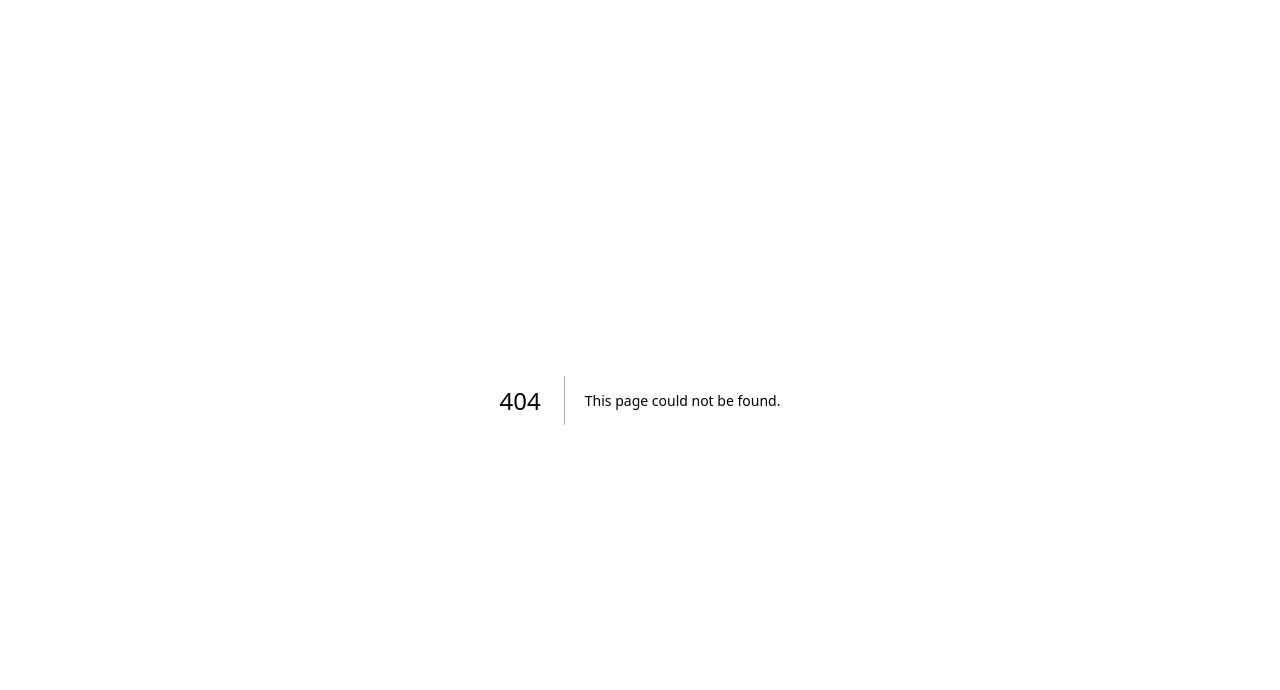
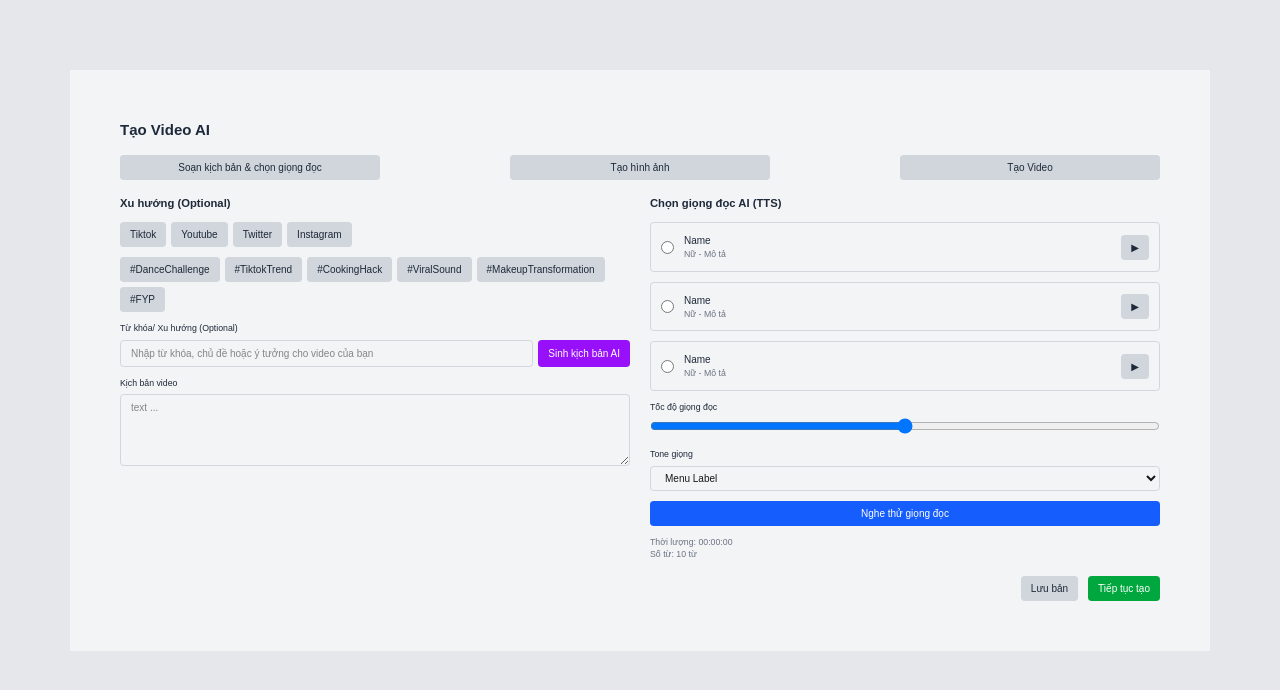
Before and after one commit to NhatAnthonyCiemon/videoAI, a Next.js app in the folder frontend/: page /create-script in a window 1280 px wide. Before the commit this address had no page. Shown: the top 690 px of the page. Built offline with nearby package versions, Linux system fonts and the light colour scheme.

Commit message:
frontend for script and image

```diff
--- a/frontend/package.json
+++ b/frontend/package.json
@@ -9,9 +9,9 @@
     "lint": "next lint"
   },
   "dependencies": {
-    "next": "15.3.1",
-    "react": "^19.0.0",
-    "react-dom": "^19.0.0",
+    "next": "^15.3.1",
+    "react": "^19.1.0",
+    "react-dom": "^19.1.0",
     "sass": "^1.87.0"
   },
   "devDependencies": {
--- /dev/null
+++ b/frontend/src/app/create-image/page.tsx
@@ -0,0 +1,69 @@
+export default function CreateImage() {
+    return (
+        <div className="p-8 bg-gray-100 min-h-screen">
+            {/* Header */}
+            <h1 className="text-2xl font-bold mb-6 text-gray-800">Tạo Video AI</h1>
+
+            {/* Tabs */}
+            <div className="flex gap-4 mb-8">
+                <button className="px-4 py-2 bg-gray-300 text-gray-800 rounded-md hover:bg-gray-400">
+                    Soạn kịch bản & chọn giọng đọc
+                </button>
+                <button className="px-4 py-2 bg-black text-white rounded-md">
+                    Tạo hình ảnh
+                </button>
+                <button className="px-4 py-2 bg-gray-300 text-gray-800 rounded-md hover:bg-gray-400">
+                    Tạo Video
+                </button>
+            </div>
+
+            {/* Image Sections */}
+            <div className="flex flex-col gap-8">
+                {[1, 2, 3, 4].map((index) => (
+                    <div key={index} className="bg-white p-6 rounded-md shadow-md">
+                        <h2 className="text-lg font-semibold mb-4 text-gray-800">Ảnh {index}:</h2>
+                        <div className="grid grid-cols-3 gap-4">
+                            {/* Image Placeholder */}
+                            <div className="col-span-1 bg-gray-300 h-40 rounded-md"></div>
+
+                            {/* Script and Prompt */}
+                            <div className="col-span-2 flex flex-col gap-4">
+                                <div>
+                                    <p className="font-semibold text-gray-800">Script:</p>
+                                    <p className="text-gray-600">
+                                        Lorem ipsum arcu proin aliquam massa faucibus vitae dictum diam scelerisque
+                                        lobortis elementum semper et morbi et tincidunt sed turpis.
+                                    </p>
+                                </div>
+                                <div>
+                                    <p className="font-semibold text-gray-800">Prompt (Description):</p>
+                                    <p className="text-gray-600">
+                                        Lorem ipsum arcu proin aliquam massa faucibus vitae dictum diam scelerisque
+                                        lobortis elementum semper et morbi et tincidunt sed turpis.
+                                    </p>
+                                </div>
+                            </div>
+                        </div>
+
+                        {/* Regenerate Button */}
+                        <div className="flex justify-end mt-4">
+                            <button className="px-4 py-2 bg-gray-300 text-gray-800 rounded-md hover:bg-gray-400">
+                                Tạo lại
+                            </button>
+                        </div>
+                    </div>
+                ))}
+            </div>
+
+            {/* Footer Buttons */}
+            <div className="flex justify-end gap-4 mt-8">
+                <button className="px-4 py-2 bg-gray-300 text-gray-800 rounded-md hover:bg-gray-400">
+                    Lưu bản nháp
+                </button>
+                <button className="px-4 py-2 bg-black text-white rounded-md">
+                    Tạo Video
+                </button>
+            </div>
+        </div>
+    );
+}
--- /dev/null
+++ b/frontend/src/app/create-script/page.tsx
@@ -0,0 +1,143 @@
+export default function CreateScript() {
+  return (
+    <div className="p-8 bg-gray-200 min-h-screen">
+      <div className="m-20 bg-gray-100 p-20">
+        <h1 className="text-2xl font-bold mb-6 text-gray-800">Tạo Video AI</h1>
+        {/* Tabs */}
+        <div className="flex justify-between mb-6">
+            <button className="px-4 py-2 bg-gray-300 text-gray-800 rounded-md hover:bg-black hover:text-white w-1/4">
+              Soạn kịch bản & chọn giọng đọc
+            </button>
+            <button className="px-4 py-2 bg-gray-300 text-gray-800 rounded-md hover:bg-black hover:text-white w-1/4">
+              Tạo hình ảnh
+            </button>
+            <button className="px-4 py-2 bg-gray-300 text-gray-800 rounded-md hover:bg-black hover:text-white w-1/4">
+              Tạo Video
+            </button>
+          </div>
+
+        <div className="flex flex-col gap-6">
+
+          {/* Main Content */}
+          <div className="grid grid-cols-2 gap-8">
+            {/* Left Section */}
+            <div>
+              <h2 className="text-lg font-semibold mb-4 text-gray-800">
+                Xu hướng (Optional)
+              </h2>
+              <div className="flex flex-wrap gap-2 mb-4">
+                {["Tiktok", "Youtube", "Twitter", "Instagram"].map(
+                  (platform) => (
+                    <button
+                      key={platform}
+                      className="px-4 py-2 bg-gray-300 text-gray-800 rounded-md hover:bg-gray-400"
+                    >
+                      {platform}
+                    </button>
+                  )
+                )}
+              </div>
+              <div className="flex flex-wrap gap-2 mb-4">
+                {[
+                  "#DanceChallenge",
+                  "#TiktokTrend",
+                  "#CookingHack",
+                  "#ViralSound",
+                  "#MakeupTransformation",
+                  "#FYP",
+                ].map((tag) => (
+                  <button
+                    key={tag}
+                    className="px-4 py-2 bg-gray-300 text-gray-800 rounded-md hover:bg-gray-400"
+                  >
+                    {tag}
+                  </button>
+                ))}
+              </div>
+              <div className="mb-4">
+                <label className="block text-sm font-medium mb-2 text-gray-800">
+                  Từ khóa/ Xu hướng (Optional)
+                </label>
+                <div className="flex gap-2">
+                  <input
+                    type="text"
+                    placeholder="Nhập từ khóa, chủ đề hoặc ý tưởng cho video của bạn"
+                    className="flex-1 px-4 py-2 border border-gray-300 rounded-md focus:ring-2 focus:ring-blue-500"
+                  />
+                  <button className="px-4 py-2 bg-purple-600 text-white rounded-md hover:bg-purple-700">
+                    Sinh kịch bản AI
+                  </button>
+                </div>
+              </div>
+              <div>
+                <label className="block text-sm font-medium mb-2 text-gray-800">
+                  Kịch bản video
+                </label>
+                <textarea
+                  placeholder="text ..."
+                  className="w-full px-4 py-2 border border-gray-300 rounded-md focus:ring-2 focus:ring-blue-500"
+                  rows={4}
+                ></textarea>
+              </div>
+            </div>
+
+            {/* Right Section */}
+            <div>
+              <h2 className="text-lg font-semibold mb-4 text-gray-800">
+                Chọn giọng đọc AI (TTS)
+              </h2>
+              <div className="flex flex-col gap-4 mb-4">
+                {[1, 2, 3].map((voice) => (
+                  <div
+                    key={voice}
+                    className="flex items-center gap-4 border border-gray-300 p-4 rounded-md hover:shadow-md"
+                  >
+                    <input type="radio" name="voice" />
+                    <div>
+                      <p className="font-medium text-gray-800">Name</p>
+                      <p className="text-sm text-gray-500">Nữ - Mô tả</p>
+                    </div>
+                    <button className="ml-auto px-4 py-2 bg-gray-300 text-gray-800 rounded-md hover:bg-gray-400">
+                      ▶
+                    </button>
+                  </div>
+                ))}
+              </div>
+              <div className="mb-4">
+                <label className="block text-sm font-medium mb-2 text-gray-800">
+                  Tốc độ giọng đọc
+                </label>
+                <input type="range" min="0" max="100" className="w-full" />
+              </div>
+              <div className="mb-4">
+                <label className="block text-sm font-medium mb-2 text-gray-800">
+                  Tone giọng
+                </label>
+                <select className="w-full px-4 py-2 border border-gray-300 rounded-md focus:ring-2 focus:ring-blue-500">
+                  <option>Menu Label</option>
+                </select>
+              </div>
+              <button className="w-full px-4 py-2 bg-blue-600 text-white rounded-md hover:bg-blue-700">
+                Nghe thử giọng đọc
+              </button>
+              <div className="mt-4 text-sm text-gray-500">
+                <p>Thời lượng: 00:00:00</p>
+                <p>Số từ: 10 từ</p>
+              </div>
+            </div>
+          </div>
+
+          {/* Footer Buttons */}
+          <div className="flex justify-end gap-4">
+            <button className="px-4 py-2 bg-gray-300 text-gray-800 rounded-md hover:bg-gray-400">
+              Lưu bản
+            </button>
+            <button className="px-4 py-2 bg-green-600 text-white rounded-md hover:bg-green-700">
+              Tiếp tục tạo
+            </button>
+          </div>
+        </div>
+      </div>
+    </div>
+  );
+}
--- a/frontend/src/app/page.tsx
+++ b/frontend/src/app/page.tsx
@@ -7,7 +7,7 @@ export default function Home() {
             <div className="w-1/2">
                 {/* video player */}
                 <div className="w-full h-full">
-                    <Button />
+                    <Button />fasdf
                 </div>
             </div>
         </div>
```
Also changed, not shown: 1 other file (tests, documents, lock files or other folders).
